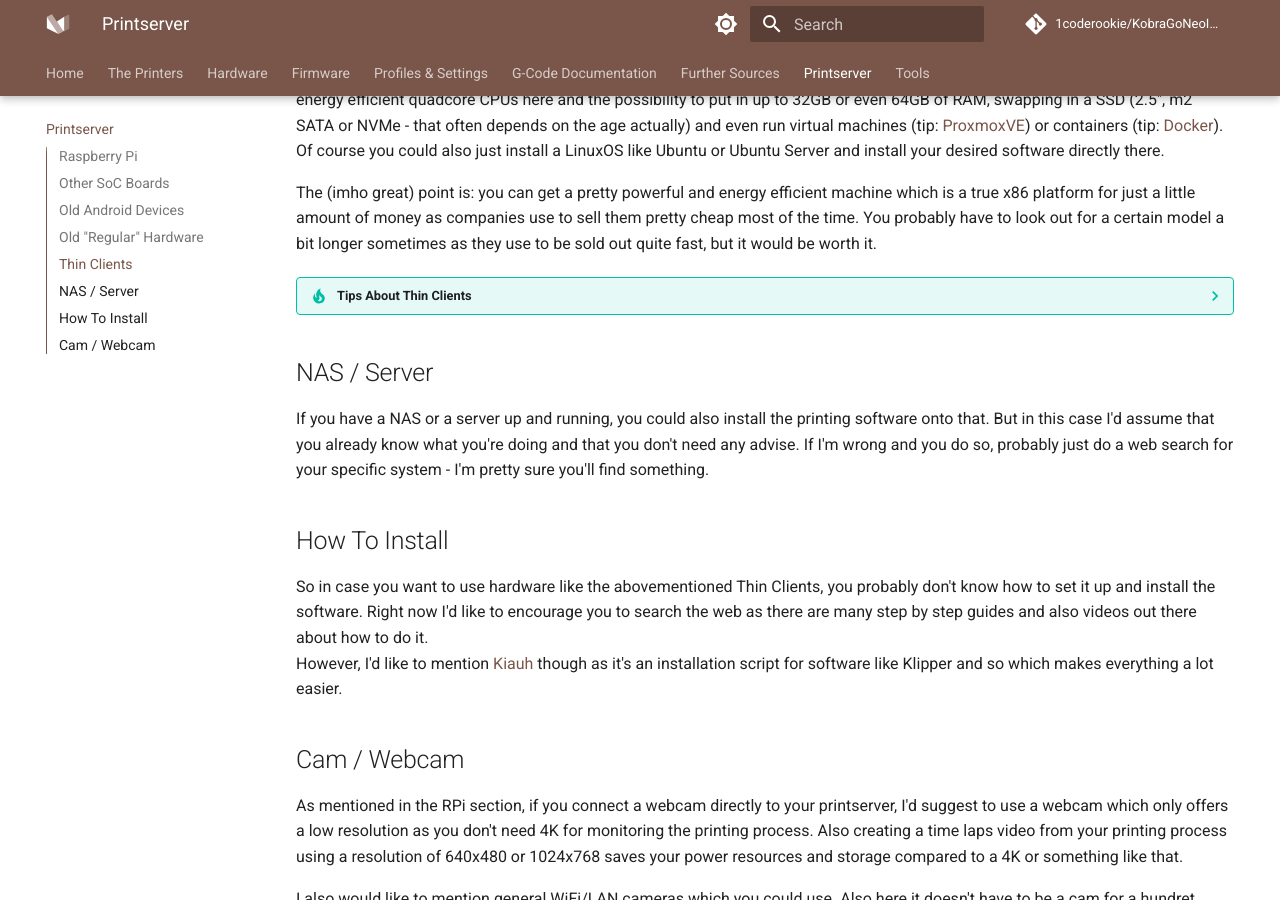
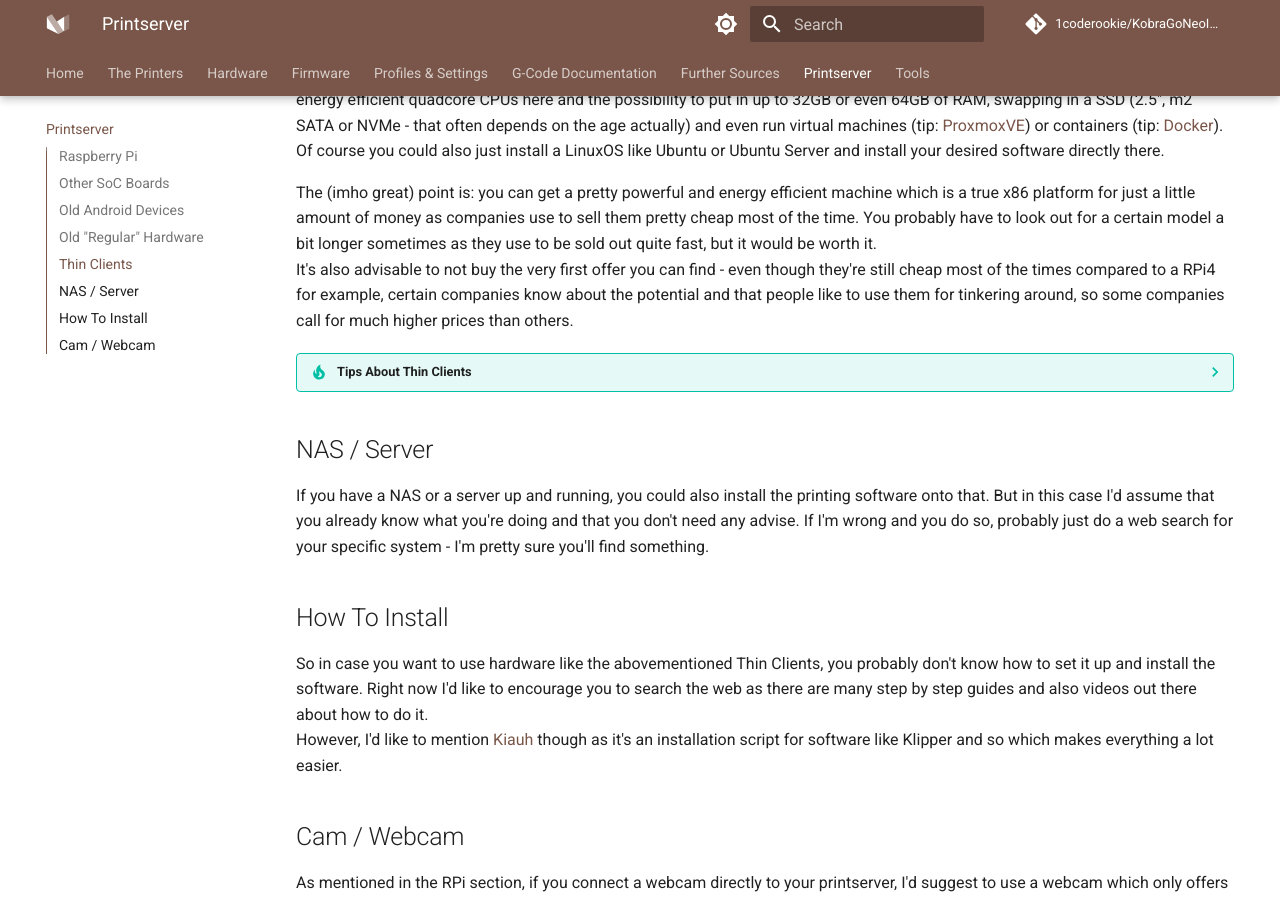
Before and after one commit to 1coderookie/KobraGoNeoInsights, an MkDocs documentation site: the page built from docs/printserver.md, in a window 1280 px wide and 900 px high, scrolled down 2065 px. Built offline with MkDocs 1.6.1 and Material for MkDocs 9.7.7, drawn with Linux system fonts in a browser that asks for light colours; comment, search, counter and statistics services are not loaded.

Commit message:
Update printserver.md

```diff
--- a/docs/printserver.md
+++ b/docs/printserver.md
@@ -52,13 +52,14 @@ They have a small build factor, don't draw an excessive amount of power and usua
 Especially newer models (like only a few years old) have hardware built in which would be even powerful enough to replace your daily driver for surfing the web or writing stuff. The newer and bigger they are, the more they have to offer usually - I'm talking about energy efficient quadcore CPUs here and the possibility to put in up to 32GB or even 64GB of RAM, swapping in a SSD (2.5", m2 SATA or NVMe - that often depends on the age actually) and even run virtual machines (tip: [ProxmoxVE](https://www.proxmox.com/en)) or containers (tip: [Docker](https://www.docker.com/)). Of course you could also just install a LinuxOS like Ubuntu or Ubuntu Server and install your desired software directly there.
 
 The (imho great) point is: you can get a pretty powerful and energy efficient machine which is a true x86 platform for just a little amount of money as companies use to sell them pretty cheap most of the time. You probably have to look out for a certain model a bit longer sometimes as they use to be sold out quite fast, but it would be worth it.
+It's also advisable to not buy the very first offer you can find - even though they're still cheap most of the times compared to a RPi4 for example, certain companies know about the potential and that people like to use them for tinkering around, so some companies call for much higher prices than others.
 
 ??? tip "Tips About Thin Clients"
 
     - There are many different Thin Clients from different manufacturers available out there - a good site I'd like to recommend to gather around and check out the specs of different Thin Clients is [ParkyTowers](https://www.parkytowers.me.uk/thin/).
     - If you're looking for something really small, maybe look out for a Dell Wyse 3040 or 3020. They do have limited power and RAM possibilities compared to bigger Thin Clients, but for just acting as a print server instead of a RPi they're powerful enough.
     -  I personally like the HP Thin Client T6x0 as you can upgrade them really well. The higer the number, the newer the model is and the more powerful, energy efficient and compatible with modern parts it is (e.g. T610 uses a 2.5" SSD & DDR3 SO-DIMM RAM while the T630 uses a m2.SATA SSD & DDR4 SO-DIMM RAM). The 'downside' of them (if you even want to call it that way as they're still pretty small) is the bigger housing.
-    - In case you want to use the Thin Client with a monitor instead of a headless server and don't have one laying around, maybe check out the Dell Wyse 5020 for example so you have everything in one piece.
+    - In case you want to use the Thin Client with a monitor (instead of running it as a headless server) and you don't have one laying around, maybe check out the Dell Wyse 5040 AIO terminal for example so you have everything in one piece.
 
 
 ## NAS / Server
```
